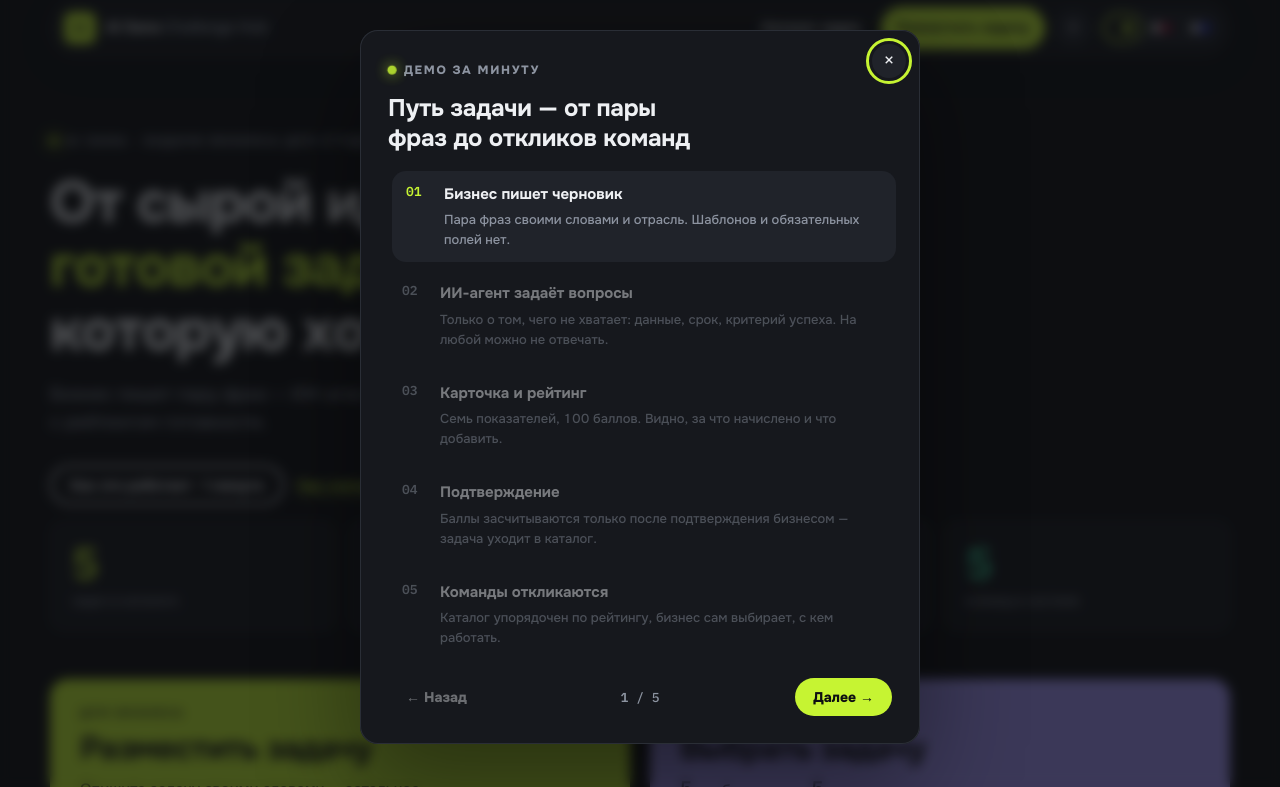
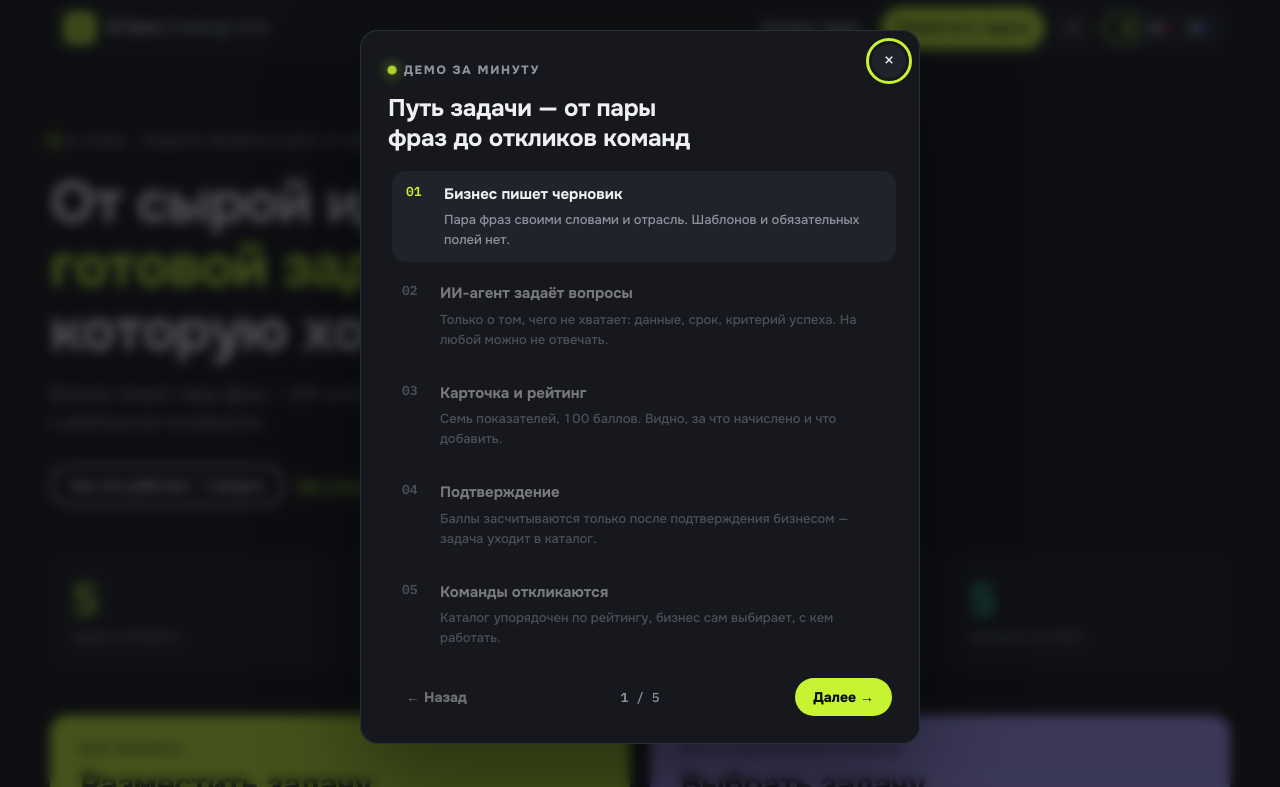
Before and after one commit to BAITC-Hacks/hack-4a84a5e5-taymas-systems, a FastAPI app: page / in a window 1280 px wide. Shown: the part 13-800 px from the top of the page. Run offline with FastAPI, Linux system fonts and the light colour scheme.

Commit message:
[HAC-55] Отступ у полосы статистики и сетка показателей 4+3 в редакторе
Co-Authored-By: Claude Opus 5.5 <noreply@anthropic.com>

```diff
--- a/app/static/style.css
+++ b/app/static/style.css
@@ -529,3 +529,6 @@ details.more > p { line-height: 1.6; }
 .tour-steps b, .skills b, .journey b, .quest .plus, .console-log li::before { flex: none; white-space: nowrap; overflow-wrap: normal; }
 .tour-steps b { width: 24px; }
 .home-hero h1 { max-width: 20ch; }
+.home-hero + dialog + .stats-strip { margin: 40px 0 0; gap: 16px; }
+.stickers { grid-template-columns: repeat(4, minmax(0, 1fr)); }
+@media (max-width: 560px) { .stickers { grid-template-columns: repeat(2, minmax(0, 1fr)); } }
```
